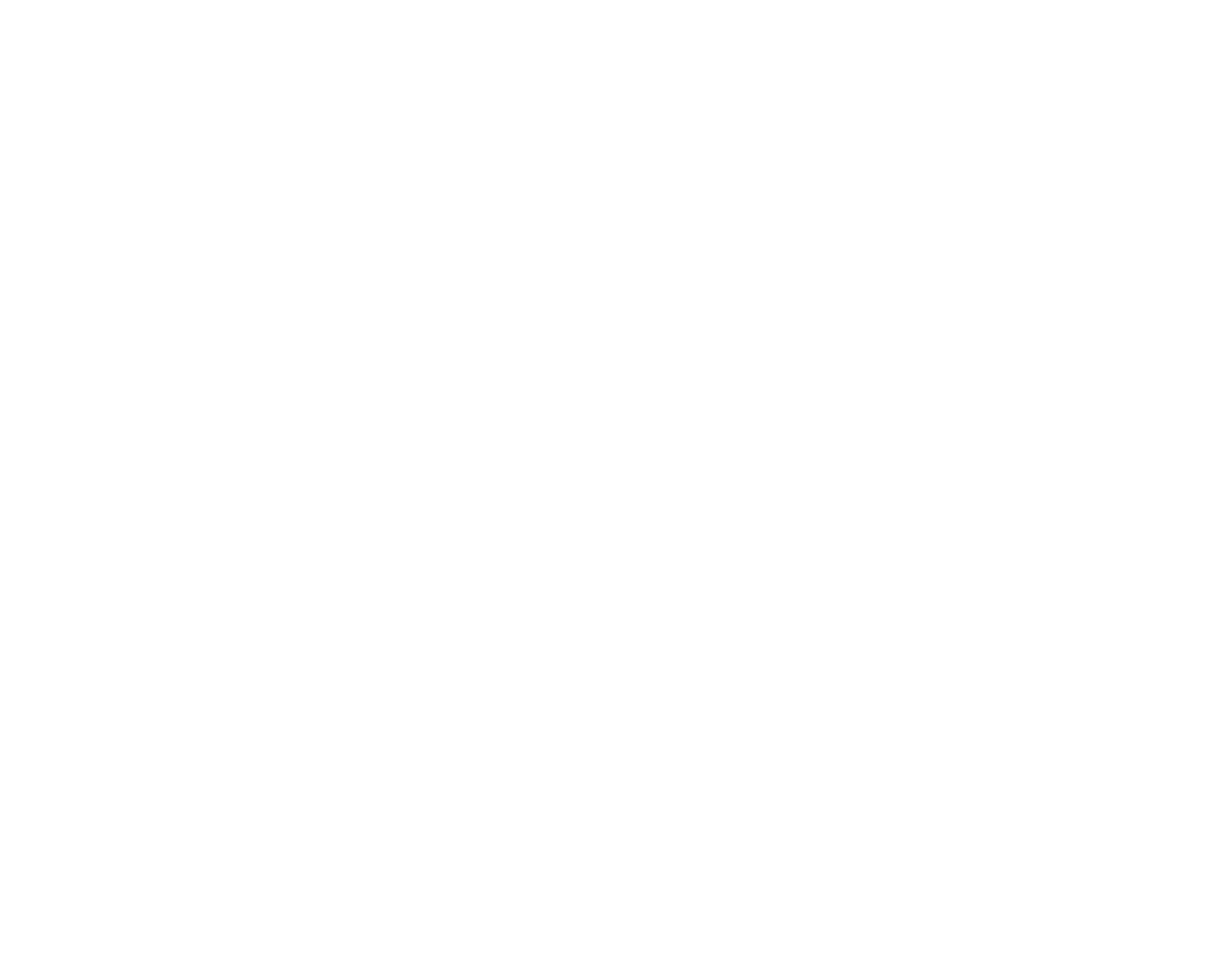
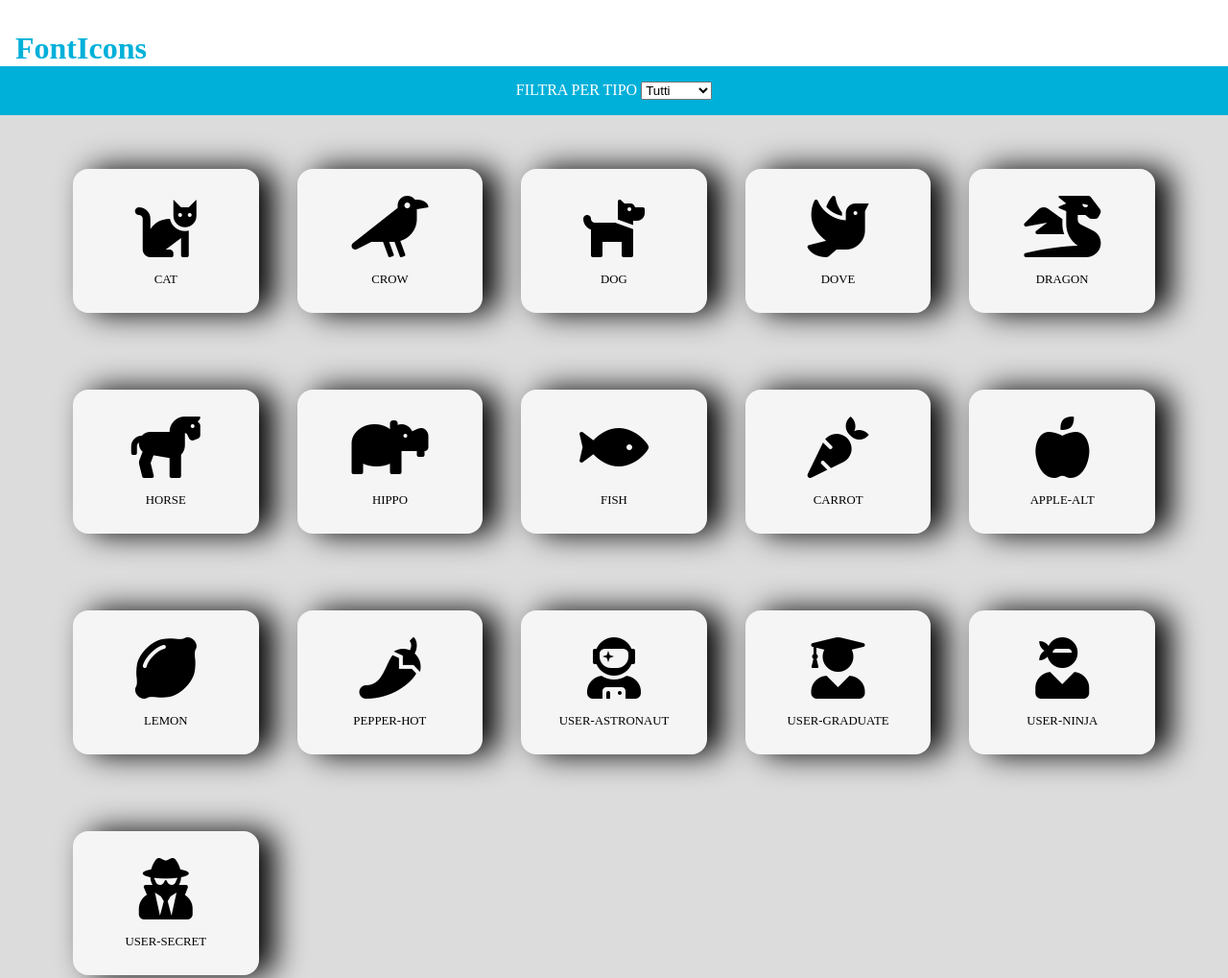
Before and after one commit to pietroline/js-es6-icons, a plain HTML site: page index.html in a window 1280 px wide. Shown: the top 1019 px of the page at 96% size. Before the commit the page ends 800 px from the top, so only its background shows below. Drawn offline with Linux system fonts and the light colour scheme.

Commit message:
MILESTONE 1

```diff
--- a/css/style.css
+++ b/css/style.css
@@ -3,3 +3,72 @@
     padding: 0;
     box-sizing: border-box;
 }
+
+/* inizio css header */
+    .header_top{
+        margin-top: 2rem;
+        margin-left: 1rem;
+
+        color: #00b0d9;
+    }
+
+    .header_button{
+        background-color: #00b0d9;
+
+        padding: 1rem;
+
+        text-align: center;
+
+        color: #fff;
+
+        text-transform: uppercase;
+    }
+/* fine css header */
+
+/* inizio css main */
+    main{
+        background-color: #dcdcdc;
+        height: 1000px; /*provvisorio*/
+    }
+
+    .container{
+        max-width: 1200px;
+
+        margin: 0 auto;
+
+        padding: 1rem;
+    }
+
+    #icons_container{
+        display: flex;
+        flex-wrap: wrap;
+    }
+
+    .box{
+        flex-basis: calc(100% /5 - 40px);
+        height: 150px;
+
+        box-shadow: 1rem 0 2rem 0 #000;
+        border-radius: 1rem;
+
+        background-color: #f5f5f5;
+
+        margin: 40px 20px;
+
+        display: flex;
+        flex-direction: column;
+        justify-content: center;
+        align-items: center;
+    }
+
+    .box > i{
+        font-size: 4rem;
+    }
+
+    .box > .text{
+        font-size: 0.8rem;
+        text-transform: uppercase;
+
+        margin-top: 1rem;
+    }
+/* fine css main */
--- a/index.html
+++ b/index.html
@@ -16,6 +16,44 @@
 
     <body>
 
+        <header>
+
+            <div class="header_top">
+                <h1>FontIcons</h1>
+            </div>
+
+            <div class="header_button">
+                <span>Filtra per tipo</span>
+                <select id="filtro">
+                    <option value="tutti">Tutti</option>
+                    <option value="utente">Utente</option>
+                    <option value="animale">Animale</option>
+                    <option value="vegetale">Vegetale</option>
+                </select>
+            </div>
+
+        </header>
+
+        <main>
+
+            <div class="container">
+              <div id="icons_container">
+
+                    <!-- <div class="box">
+                        <i class="fas fa-cat"></i>
+                        <div class="text">Cat</div>
+                    </div>
+
+                    <div class="box">
+                        <i class="fas fa-cat"></i>
+                        <div class="text">Cat</div>
+                    </div> -->
+
+              </div>
+            </div>
+
+        </main>
+
 
         <!-- script main.js -->
         <script type="text/javascript" src="js/main.js"></script>
--- a/js/main.js
+++ b/js/main.js
@@ -1,3 +1,24 @@
+//drawIcons(riferimentoContainerHTML, ArrayIcons) si oppuca di fare append delle caselle su DOM
+//riferimentoContainerHTML --> stringa contenente id su cui effettuare append
+// ArrayIcone --> Array di oggetti descriventi le icone
+function drawIcons(riferimentoContainerHTML, ArrayIcone){
+
+    let box = "";
+    ArrayIcone.forEach(oggettoIcona =>{
+
+        box += `<div class="box">
+                    <i class="${oggettoIcona.family} ${oggettoIcona.prefix}${oggettoIcona.name}"></i>
+                    <div class="text">${oggettoIcona.name}</div>
+                </div>`;
+
+    });
+
+    const iconsContainer = document.getElementById(riferimentoContainerHTML);
+    iconsContainer.innerHTML = box;
+
+};
+
+
 const icone = [
 	{
 		name: 'cat',
@@ -112,3 +133,13 @@ const icone = [
 		color: 'blue'
 	}
 ];
+
+
+
+
+//-------------------------------------------------------------------------------------------------------------------------------
+
+
+
+
+drawIcons("icons_container", icone);
```
